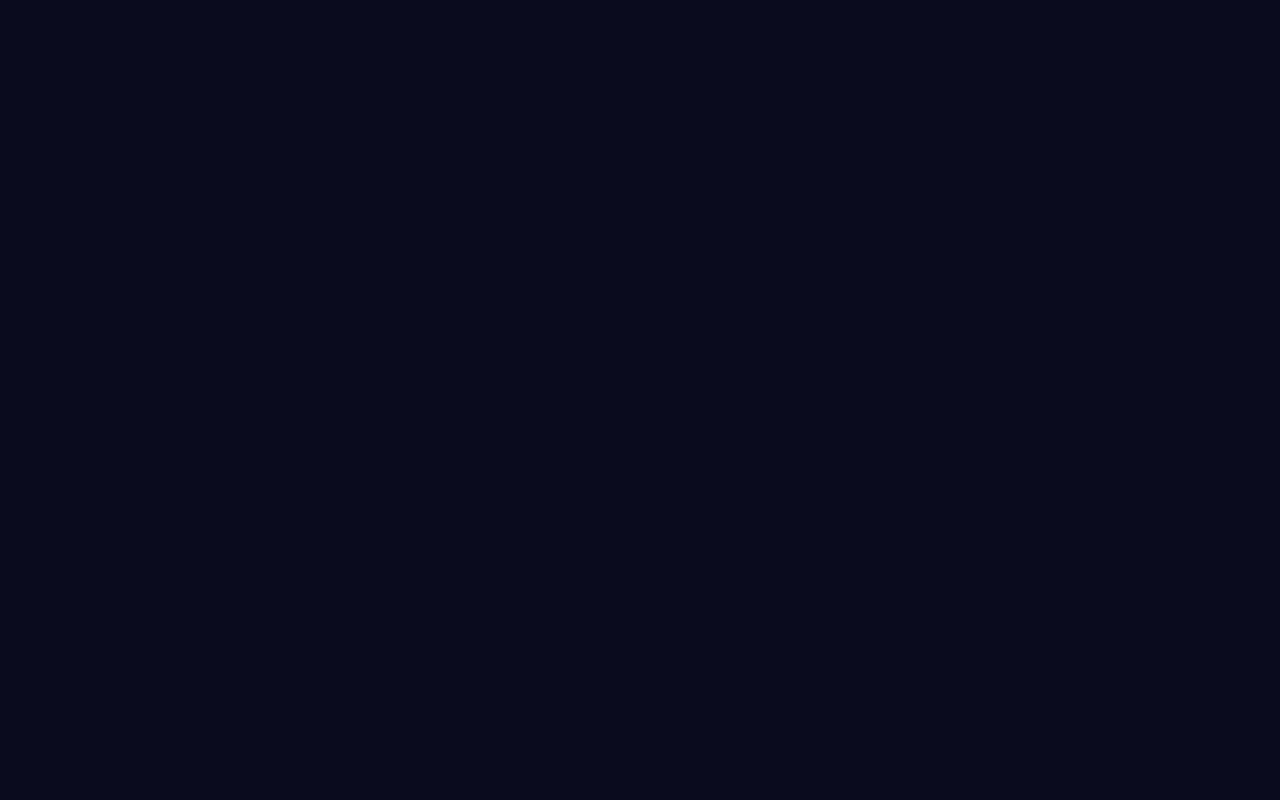
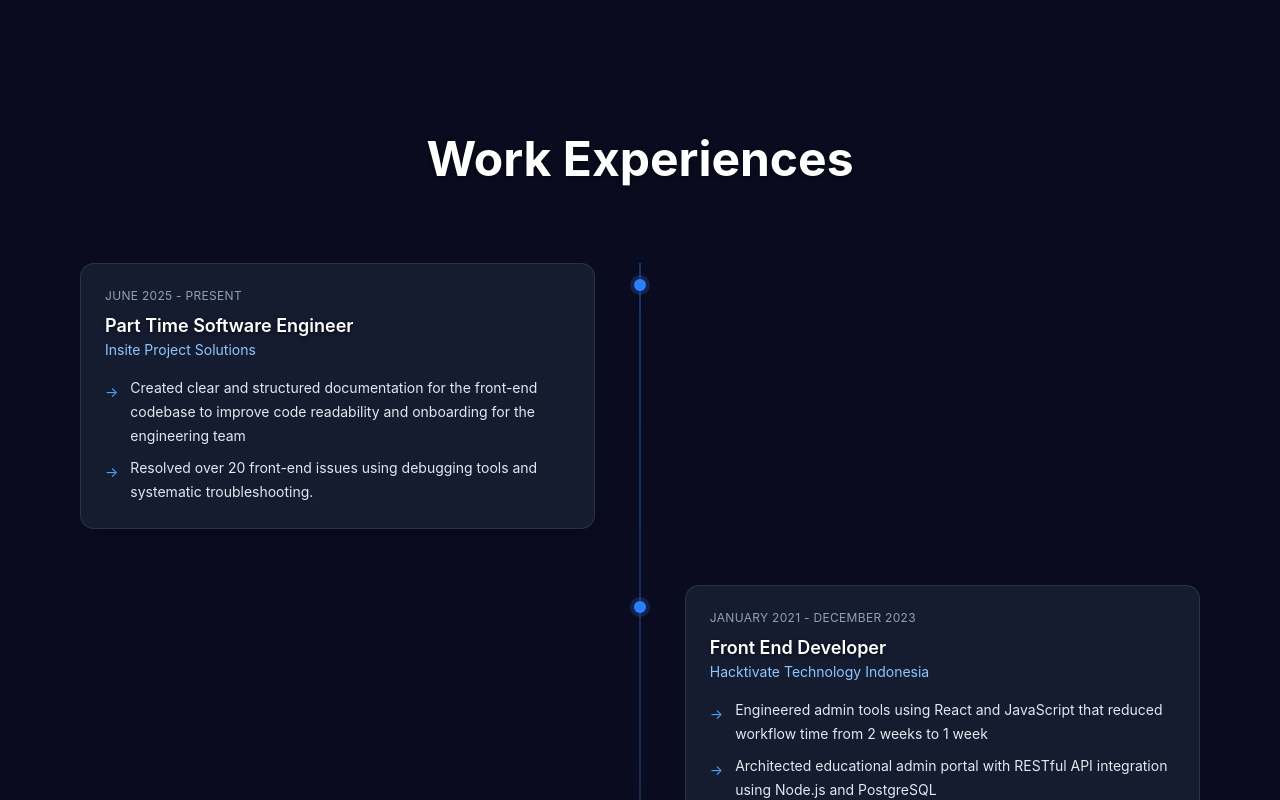
Before and after one commit to hutamafs/hfs.dev, a Next.js app: page / in a window 1280 px wide. Shown: the part 2800-3600 px from the top of the page. Before the commit the page ends 2871 px from the top, so only its background shows below. Built offline with nearby package versions, Linux system fonts and the light colour scheme.

Commit message:
experience section

```diff
--- a/src/app/components/Educaton.tsx
+++ b/src/app/components/Education.tsx
@@ -54,7 +54,7 @@ export default function EducationSection() {
   ];
 
   return (
-    <section id="education" className="max-w-6xl mx-auto px-8 py-16 lg:py-24">
+    <section id="educations" className="max-w-6xl mx-auto px-8 py-16 lg:py-24">
       <div className="mb-16">
         <h2 className="text-4xl lg:text-5xl font-bold text-white mb-2">
           Education and Certifications
--- /dev/null
+++ b/src/app/components/Experience.tsx
@@ -0,0 +1,115 @@
+export default function Experience() {
+  const experiences = [
+    {
+      dateRange: "June 2025 - Present",
+      position: "Part Time Software Engineer",
+      company: "Insite Project Solutions",
+      desc: [
+        "Created clear and structured documentation for the front-end codebase to improve code readability and onboarding for the engineering team",
+        "Resolved over 20 front-end issues using debugging tools and systematic troubleshooting.",
+      ],
+    },
+    {
+      dateRange: "January 2021 - December 2023",
+      position: "Front End Developer",
+      company: "Hacktivate Technology Indonesia",
+      desc: [
+        "Engineered admin tools using React and JavaScript that reduced workflow time from 2 weeks to 1 week",
+        "Architected educational admin portal with RESTful API integration using Node.js and PostgreSQL",
+        "Shipped the Hacktiv8 landing page with integrated forms, improving student registration and conversion rates",
+      ],
+    },
+    {
+      dateRange: "Apr 2021 - June 2022",
+      position: "Part Time Front End Developer",
+      company: "Rocked Technology Indonesia",
+      desc: [
+        "Rebuilt the mobile web app using React Native and responsive design principles, improving performance and UX for parent users",
+        "Launched a live news web platform using Firebase, reducing load times by 40% and eliminating critical bugs",
+        "Implemented Firebase analytics to track user behavior patterns, enabling data-driven product improvements",
+        "Secured a new partnership with a senior high school by showcasing strong UX improvements",
+      ],
+    },
+  ];
+
+  return (
+    <section
+      id="experiences"
+      className="min-h-screen max-w-6xl mx-auto from-slate-900 to-slate-800 text-white py-16 px-4"
+    >
+      <div className="">
+        {/* Header */}
+        <div className="text-center mb-20">
+          <h1 className="text-4xl md:text-5xl font-bold text-white">
+            Work Experiences
+          </h1>
+        </div>
+
+        {/* Timeline */}
+        <div className="relative">
+          {/* Center line */}
+          <div className="pointer-events-none absolute left-1/2 top-0 h-full w-px -translate-x-1/2 bg-gradient-to-b from-blue-500/70 via-blue-400/40 to-transparent" />
+
+          <ul className="space-y-14">
+            {experiences.map((exp, i) => {
+              const isLeft = i % 2 === 0;
+
+              return (
+                <li key={i} className="relative">
+                  {/* Dot at center */}
+                  <span
+                    className="absolute left-1/2 top-4 z-10 h-3 w-3 -translate-x-1/2 rounded-full bg-blue-500 ring-4 ring-blue-500/20"
+                    aria-hidden
+                  />
+
+                  <div
+                    className={[
+                      "flex w-full",
+                      isLeft ? "justify-start" : "justify-end",
+                    ].join(" ")}
+                  >
+                    <article
+                      className={[
+                        "w-full md:w-[46%]",
+                        "rounded-xl border border-white/10 bg-slate-800/60 p-6 text-slate-200 shadow-xl backdrop-blur",
+                        isLeft ? "md:mr-10" : "md:ml-10",
+                      ].join(" ")}
+                    >
+                      {/* date */}
+                      <p className="text-xs uppercase tracking-wide text-slate-400">
+                        {exp.dateRange}
+                      </p>
+
+                      {/* role + company */}
+                      <div className="mt-2">
+                        <h3 className="text-lg font-semibold text-white">
+                          {exp.position}
+                        </h3>
+                        <p className="text-sm text-blue-300">{exp.company}</p>
+                      </div>
+
+                      {/* bullets */}
+                      <ul className="mt-4 space-y-2">
+                        {exp.desc.map((a, idx) => (
+                          <li
+                            key={idx}
+                            className="flex gap-3 text-sm leading-6"
+                          >
+                            <span className="mt-1 select-none text-blue-400">
+                              →
+                            </span>
+                            <span>{a}</span>
+                          </li>
+                        ))}
+                      </ul>
+                    </article>
+                  </div>
+                </li>
+              );
+            })}
+          </ul>
+        </div>
+      </div>
+    </section>
+  );
+}
--- a/src/app/components/Header.tsx
+++ b/src/app/components/Header.tsx
@@ -32,6 +32,8 @@ export default function FloatingHeader() {
     }
   };
 
+  const points = ["about", "educations", "experiences", "projects", "contact"];
+
   return (
     <header
       className={`fixed top-4 left-1/2 transform -translate-x-1/2 z-50 transition-all duration-300 ease-in-out ${
@@ -40,46 +42,16 @@ export default function FloatingHeader() {
     >
       <nav className="bg-gray-900/80 backdrop-blur-md border border-white/10 rounded-full px-6 py-3">
         <ul className="flex items-center space-x-8 text-white text-sm font-medium">
-          <li>
-            <button
-              onClick={() => scrollToSection("about")}
-              className="hover:text-blue-400 transition-colors duration-200"
-            >
-              About
-            </button>
-          </li>
-          <li>
-            <button
-              onClick={() => scrollToSection("experiences")}
-              className="hover:text-blue-400 transition-colors duration-200"
-            >
-              Experiences
-            </button>
-          </li>
-          <li>
-            <button
-              onClick={() => scrollToSection("projects")}
-              className="hover:text-blue-400 transition-colors duration-200"
-            >
-              Projects
-            </button>
-          </li>
-          <li>
-            <button
-              onClick={() => scrollToSection("testimonials")}
-              className="hover:text-blue-400 transition-colors duration-200"
-            >
-              Testimonials
-            </button>
-          </li>
-          <li>
-            <button
-              onClick={() => scrollToSection("contact")}
-              className="hover:text-blue-400 transition-colors duration-200"
-            >
-              Contact
-            </button>
-          </li>
+          {points.map((d) => (
+            <li key={d}>
+              <button
+                onClick={() => scrollToSection(d)}
+                className="hover:text-blue-400 transition-colors capitalize cursor-pointer duration-200"
+              >
+                {d}
+              </button>
+            </li>
+          ))}
         </ul>
       </nav>
     </header>
--- a/src/app/page.tsx
+++ b/src/app/page.tsx
@@ -1,7 +1,8 @@
 import Header from "./components/Header";
 import Hero from "./components/Hero";
 import About from "./components/About";
-import Education from "./components/Educaton";
+import Education from "./components/Education";
+import Experience from "./components/Experience";
 
 export default function Home() {
   return (
@@ -10,6 +11,7 @@ export default function Home() {
       <Hero />
       <About />
       <Education />
+      <Experience />
     </div>
   );
 }
```
